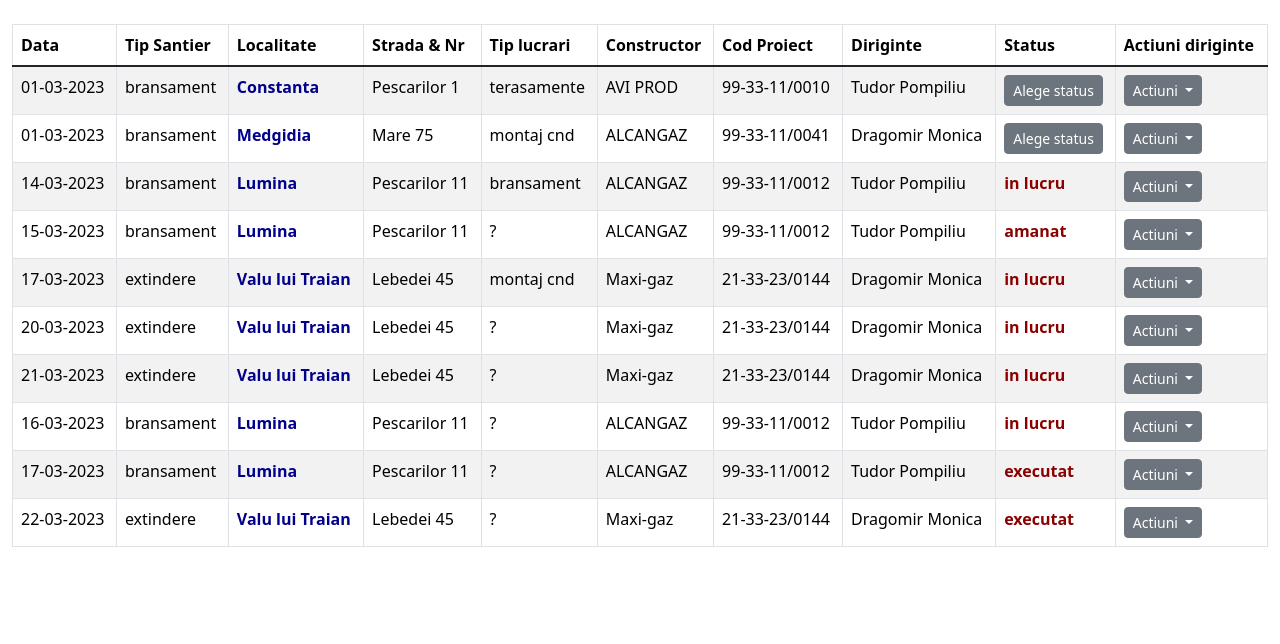
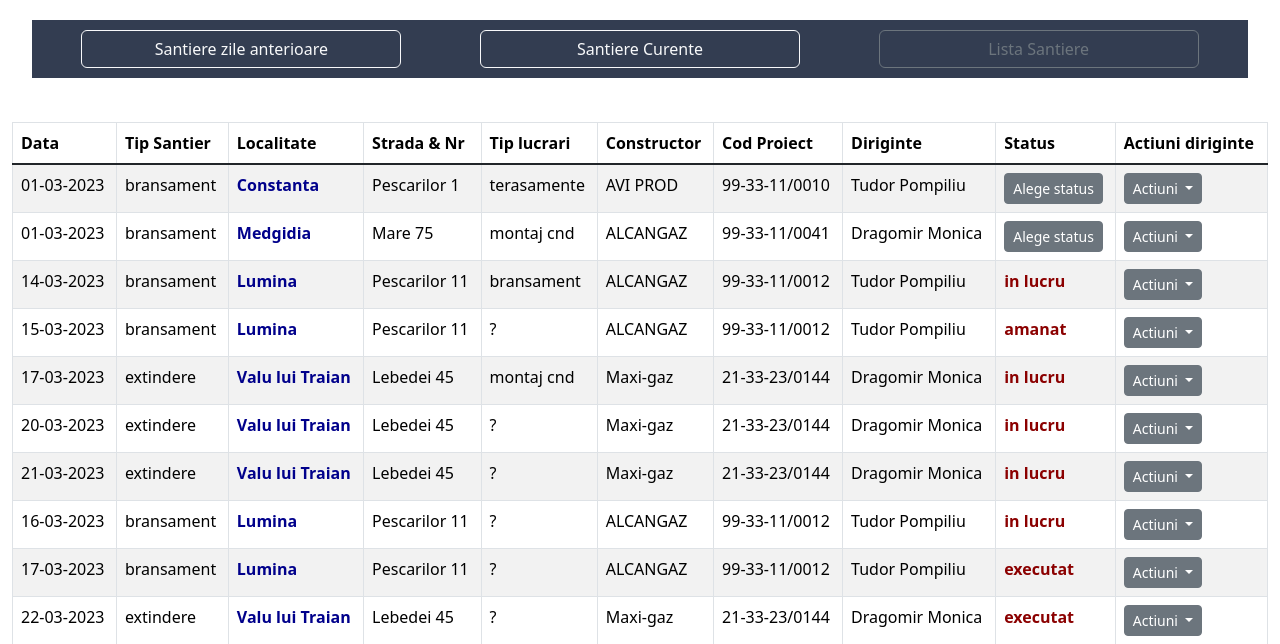
Before and after one commit to rusuadrianm/django_Santiere_app, a Django app: page /lista-santiere-diriginte/ in a window 1280 px wide. Shown: the part 56-700 px from the top of the page. Run offline with Django 4.2, Linux system fonts and the light colour scheme; data comes from the database, SQL or seed files in the repository; both versions use the stored data as it was after the commit.

Commit message:
Santiere_v2

```diff
--- a/templates/santiere/lista_santiere_diriginte.html
+++ b/templates/santiere/lista_santiere_diriginte.html
@@ -3,6 +3,31 @@
 {% block title %} Lista Santiere Dispecer{% endblock %}
 
 {% block content %}
+     <style>
+        #container_santiere {
+            display: flex;
+            align-content: center;
+            justify-content: center;
+        }
+        #container_santiere div {
+            align-items: center;
+            background-color: #333D51;
+            margin: 20px;
+            width: 100%;
+            padding: 10px;
+        }
+    </style>
+
+
+    <div class="container-fluid" id="container_santiere">
+    <Br>
+
+        <div class="row justify-content-around">
+            <a href="#" class="btn btn-outline-light" role="button"  style="width: 20rem">Santiere zile anterioare</a>
+            <a href="#" class="btn btn-outline-light" role="button"  style="width: 20rem">Santiere Curente</a>
+            <a href="#" class="btn btn-outline-secondary" role="button" data-bs-toggle="button" style="width: 20rem">Lista Santiere </a>
+        </div>
+    </div>
     <div class="container-fluid">
         <div class="row">
             <div class="col-md-12">
```
Also changed, not shown: db.sqlite3.
